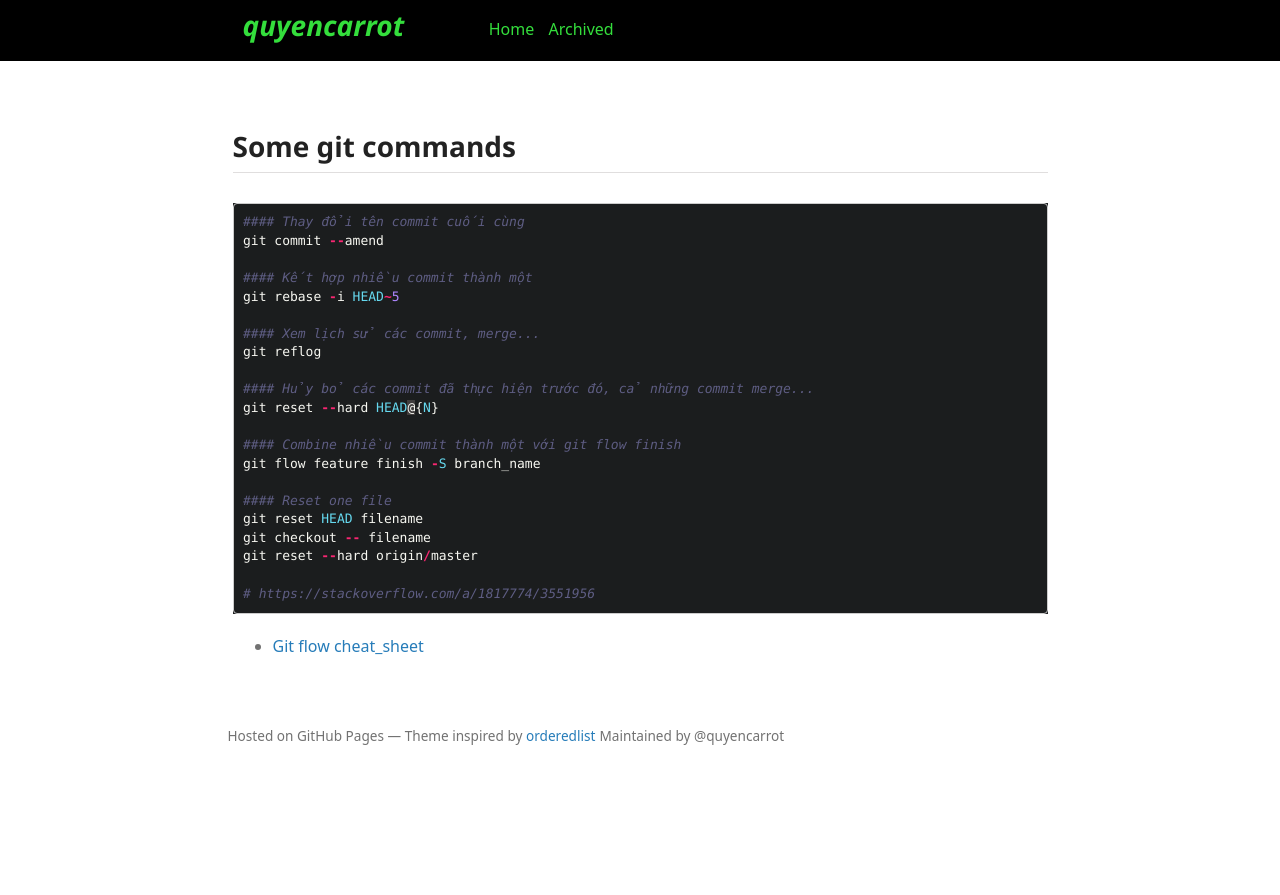
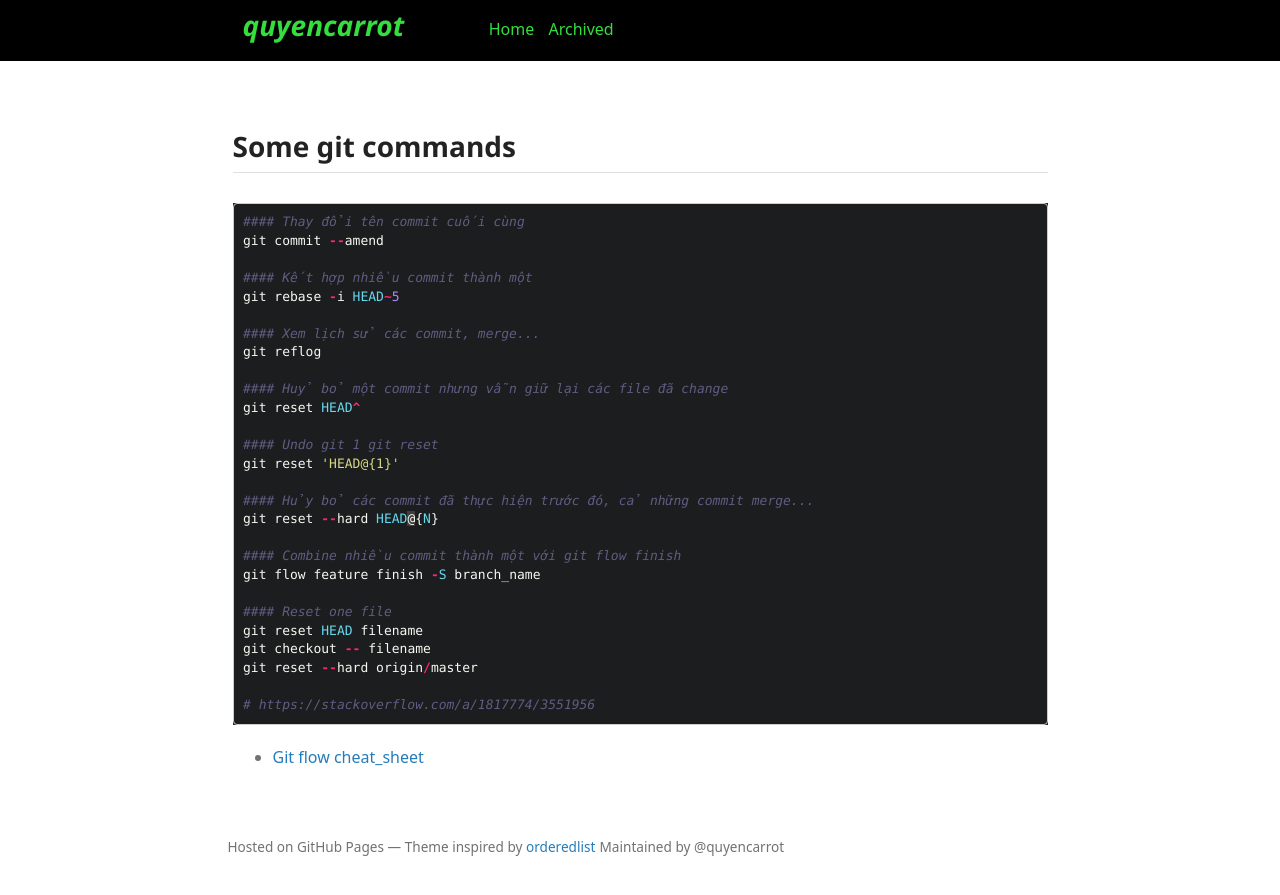
Before and after one commit to quyen91/quyen91.github.io, a Jekyll site: the page built from _posts/2017-09-07-some-git-commands.md, in a window 1280 px wide. Shown: the top 895 px of the page. Built offline with Jekyll 4.4.1, drawn with Linux system fonts in a browser that asks for light colours; some web fonts are replaced; a script that is not in the unit is left out.

Commit message:
New post 2018

```diff
--- a/_posts/2017-09-07-some-git-commands.md
+++ b/_posts/2017-09-07-some-git-commands.md
@@ -15,6 +15,12 @@ git rebase -i HEAD~5
 #### Xem lịch sử các commit, merge...
 git reflog
 
+#### Huỷ bỏ một commit nhưng vẫn giữ lại các file đã change
+git reset HEAD^
+
+#### Undo git 1 git reset
+git reset 'HEAD@{1}'
+
 #### Hủy bỏ các commit đã thực hiện trước đó, cả những commit merge...
 git reset --hard HEAD@{N}
 
```
Also changed, not shown: _posts/2018-01-05-speed-of-learning.md (added, +36 -0 lines).
